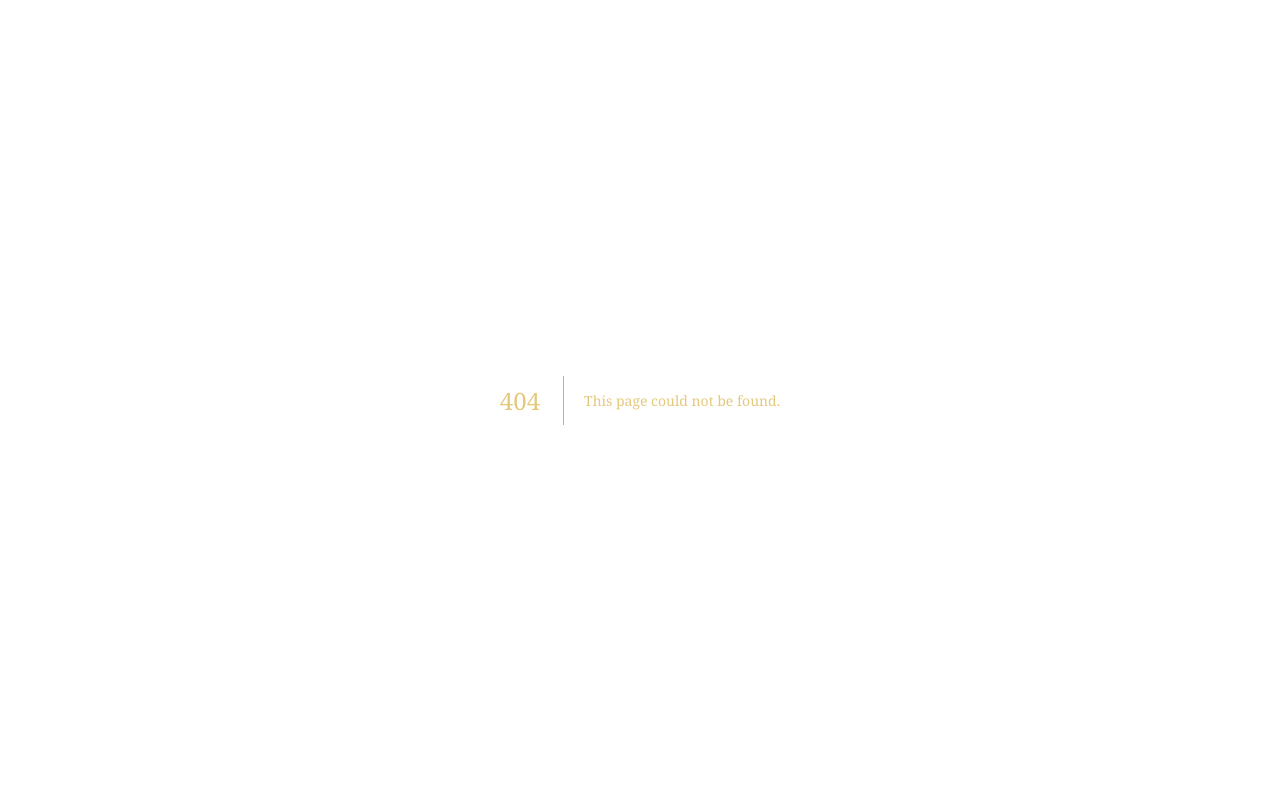
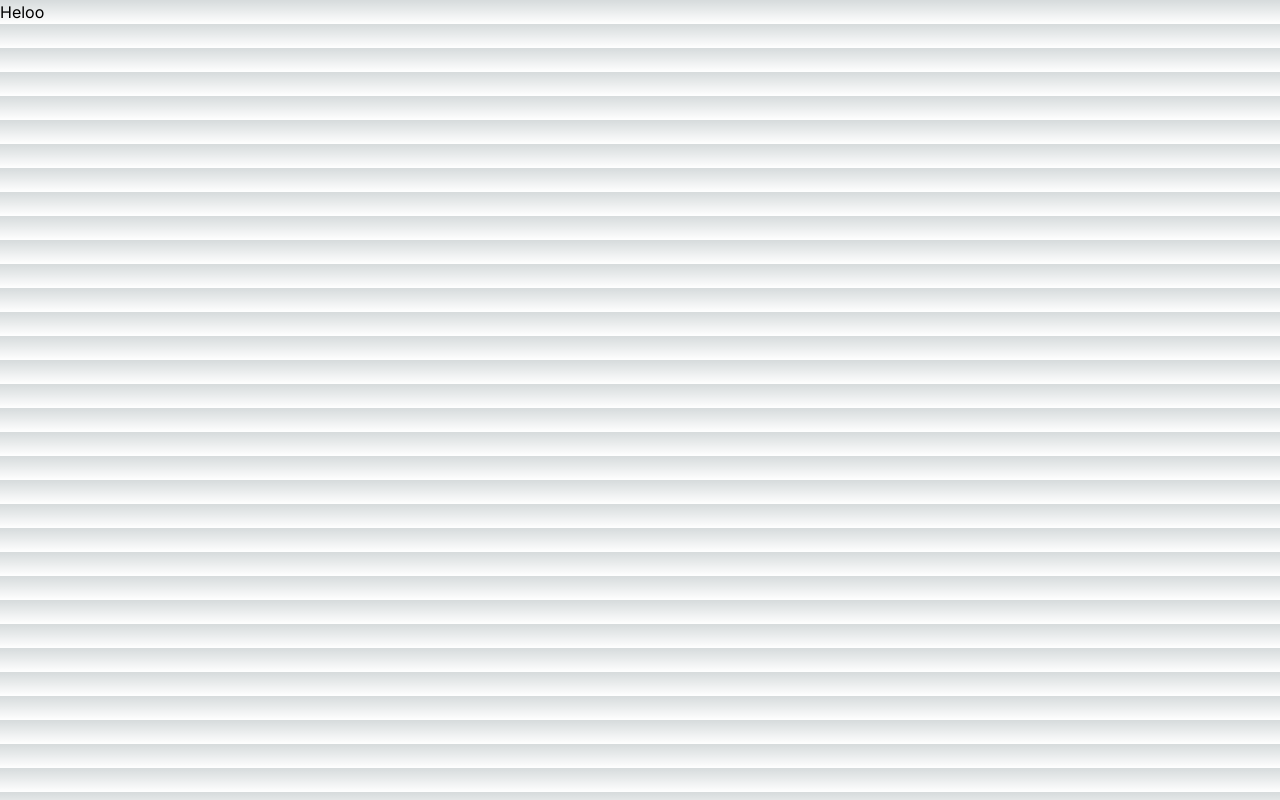
Before and after one commit to Mukul108/Almera, a Next.js app: page /About in a window 1280 px wide. Before the commit this address had no page. Built offline with nearby package versions, Linux system fonts and the light colour scheme.

Commit message:
commiting pages

```diff
--- /dev/null
+++ b/src/app/About/page.tsx
@@ -0,0 +1,9 @@
+const About = () => {
+    return (
+        <div>
+            Heloo
+        </div>
+    )
+}
+
+export default About;
--- a/src/app/header.tsx
+++ b/src/app/header.tsx
@@ -2,11 +2,12 @@ import React from 'react';
 import Link from 'next/link';
 import Image from 'next/image';
 import logo from "../../public/logo.png"
+import About from './page/about';
 
 const Header = () => {
   return (
     <div className="header">
-      <Link href="#Principals Desk" passHref>
+      <Link href="About" passHref>
         <button className="mb-2 mr-2 px-4 py-2 bg-golden text-darkgolden text-sm sm:text-lg rounded-full hover:bg-white transition duration-300 ease-in-out">
           About
         </button>
--- a/src/app/page.tsx
+++ b/src/app/page.tsx
@@ -4,6 +4,7 @@ import Link from 'next/link';
 import backgroundImg from "../../public/background.jpg";
 import Header from "./header";
 import Footer from "./footer";
+
 
 const HomePage = () => {
   return (
```
